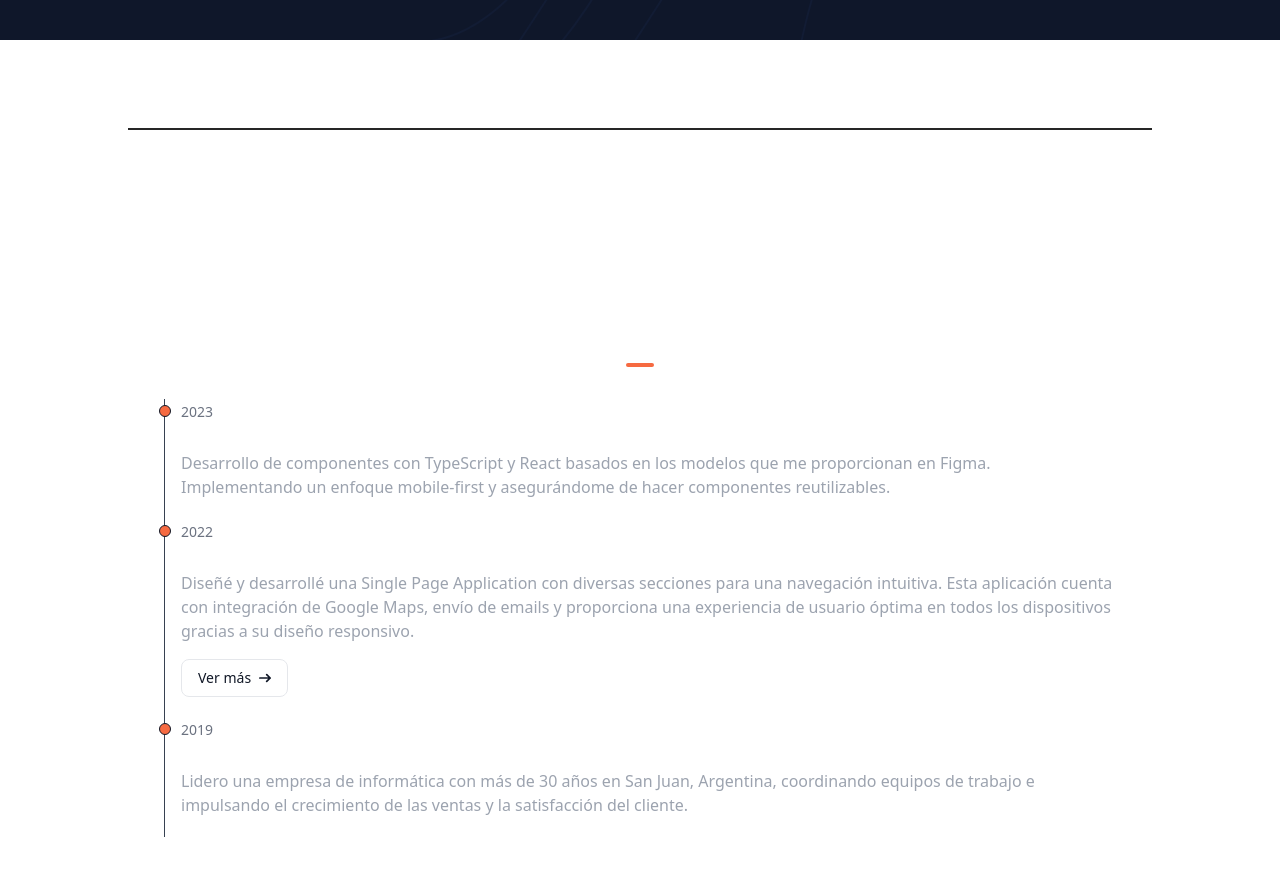
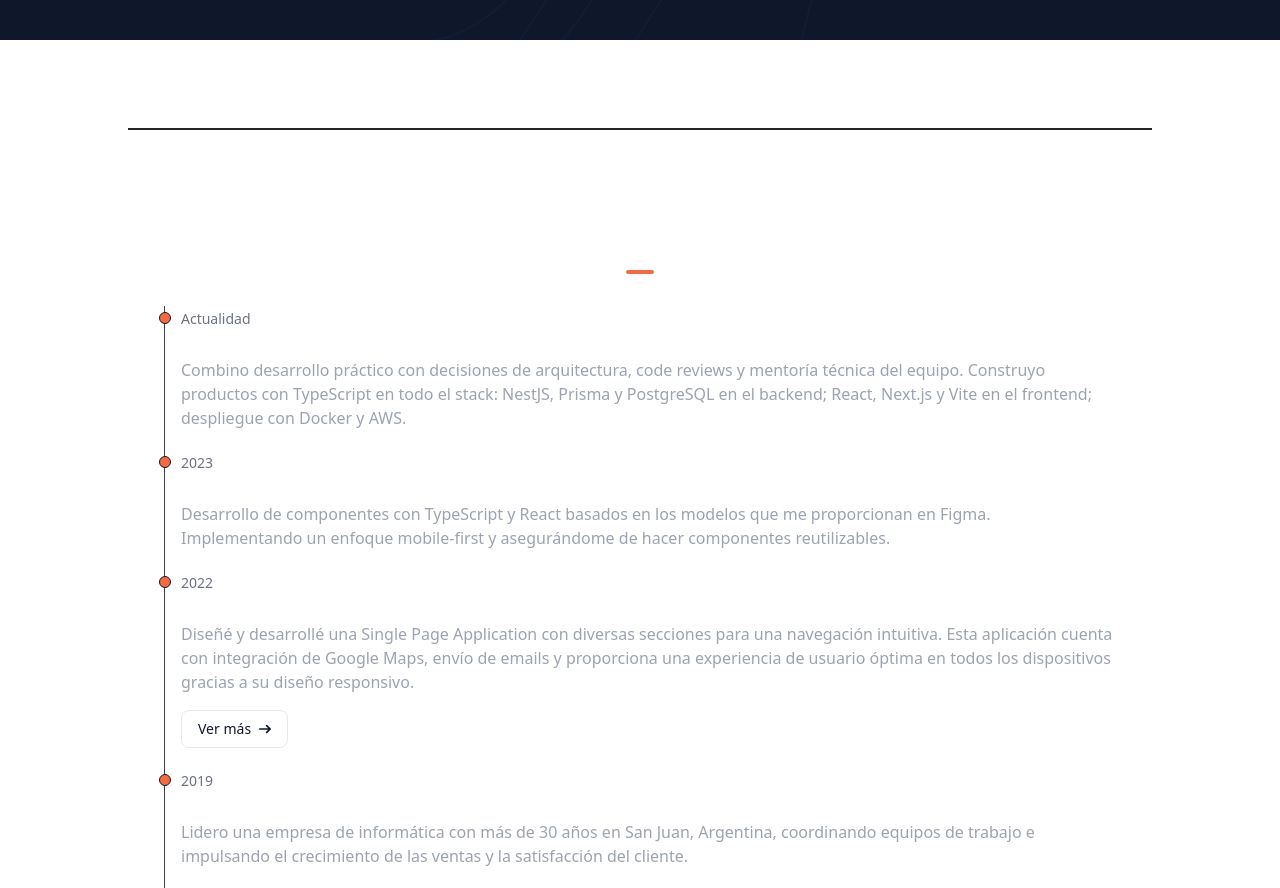
Before and after one commit to Nabil014/portfolio-astro, an Astro site: page / in a window 1280 px wide. Shown: the part 760-1648 px from the top of the page. Built offline with nearby package versions, Linux system fonts and the light colour scheme; Astro itself is replaced by a stand-in of ours.

Commit message:
feat: actualizar experiencia con los datos del perfil de GitHub
- Nueva entrada en la línea de tiempo: Team Leader en useTeam (actualidad)
- Experiencia en desarrollo web: +1 año -> +3 años
- La fecha de la línea de tiempo admite versión en inglés (Actualidad / Present)
- Sección Experiencia con altura mínima en lugar de fija, para que no se
  superponga con Proyectos en pantallas chicas

Co-Authored-By: Claude Opus 5.5 <noreply@anthropic.com>
Claude-Session: https://claude.ai/code/session_01BrDVnkRgLpgSg3rMWwdbrG

```diff
--- a/src/components/Experience.astro
+++ b/src/components/Experience.astro
@@ -7,7 +7,7 @@ const t = useTranslations(lang)
 ---
 
 <div
-  class='h-[100vh] max-w-5xl flex items-center flex-col justify-center px-9 gap-y-8 md:pt-[88px] lg:mb-24 text-white'
+  class='min-h-screen max-w-5xl flex items-center flex-col justify-center px-9 gap-y-8 py-24 md:pt-[88px] lg:mb-24 text-white'
 >
   <div class='flex w-full flex-col items-center gap-y-3'>
     <h2 class='text-4xl font-RobotoFlex tracking-[3px]'>
--- a/src/components/Home.astro
+++ b/src/components/Home.astro
@@ -54,7 +54,7 @@ const t = useTranslations(lang)
   <div class='md:flex flex-col gap-y-4 hidden'>
     <p class='text-2xl text-white/60'>
       <span class='font-NotoSerif font-light text-[#F9B572] text-3xl'
-        >+1 {t('home.year')}</span
+        >+3 {t('home.years')}</span
       >
       {t('home.webExperience')}
     </p>
@@ -74,7 +74,7 @@ const t = useTranslations(lang)
           <span
             class='text-5xl absolute -top-1 -left-3 font-NotoSerif font-bold text-[#f04b34]'
             >+</span
-          > 1
+          > 3
         </h3>
       </div>
       <div class='flex pt-7'>
--- a/src/components/Timeline/ItemTimeline.astro
+++ b/src/components/Timeline/ItemTimeline.astro
@@ -3,6 +3,7 @@ import { getLangFromUrl } from '../../i18n/utils'
 
 interface Props {
   date: string
+  dateEN?: string
   titleES: string
   titleEN?: string
   descriptionES: string
@@ -12,7 +13,7 @@ interface Props {
 
 const lang = getLangFromUrl(Astro.url)
 
-const { date, titleES, titleEN, descriptionES, descriptionEN, href } =
+const { date, dateEN, titleES, titleEN, descriptionES, descriptionEN, href } =
   Astro.props
 ---
 
@@ -23,7 +24,7 @@ const { date, titleES, titleEN, descriptionES, descriptionEN, href } =
   </div>
   <time
     class='mb-1 text-sm font-normal leading-none text-gray-500'
-    >{date}</time
+    >{lang === 'en' ? (dateEN ?? date) : date}</time
   >
   <h3 class='text-lg font-semibold text-white'>
     {lang === 'en' ? (titleEN ?? titleES) : titleES}
--- a/src/components/Timeline/Timeline.astro
+++ b/src/components/Timeline/Timeline.astro
@@ -10,6 +10,7 @@ import ItemTimeline from '../Timeline/ItemTimeline.astro'
         titleEN={item.titleEN}
         titleES={item.titleES}
         date={item.date}
+        dateEN={item.dateEN}
         descriptionES={item.descriptionES}
         descriptionEN={item.descriptionEN}
         href={item.href}
--- a/src/data/data.json
+++ b/src/data/data.json
@@ -1,5 +1,14 @@
 {
   "timeline": [
+    {
+      "id": 0,
+      "date": "Actualidad",
+      "dateEN": "Present",
+      "titleES": "Team Leader - useTeam",
+      "titleEN": "Team Leader - useTeam",
+      "descriptionES": "Combino desarrollo práctico con decisiones de arquitectura, code reviews y mentoría técnica del equipo. Construyo productos con TypeScript en todo el stack: NestJS, Prisma y PostgreSQL en el backend; React, Next.js y Vite en el frontend; despliegue con Docker y AWS.",
+      "descriptionEN": "I combine hands-on development with architecture decisions, code reviews and technical mentoring. I build products with TypeScript across the stack: NestJS, Prisma and PostgreSQL on the backend; React, Next.js and Vite on the frontend; shipped with Docker and AWS."
+    },
     {
       "id": 1,
       "date": "2023",
```
Also changed, not shown: exp-desktop.png (added), exp-mobile.png (added).
